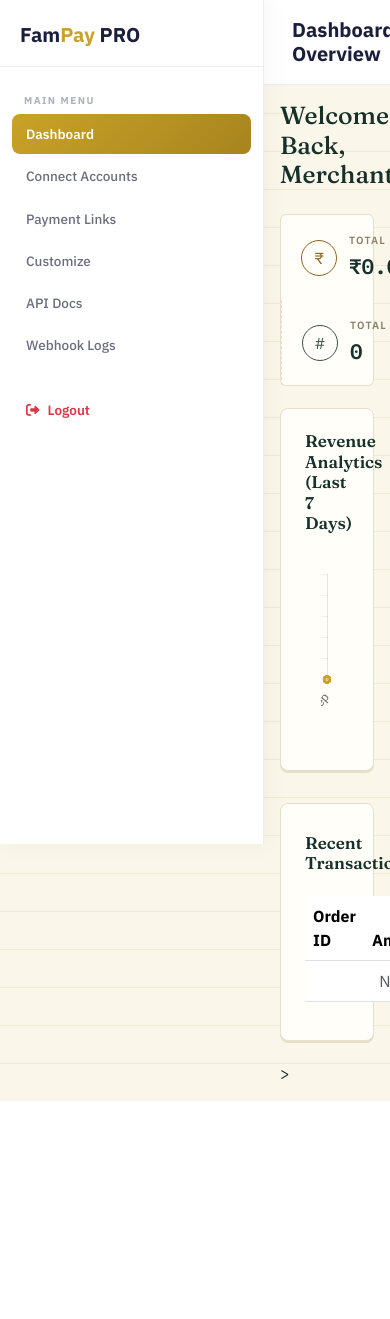
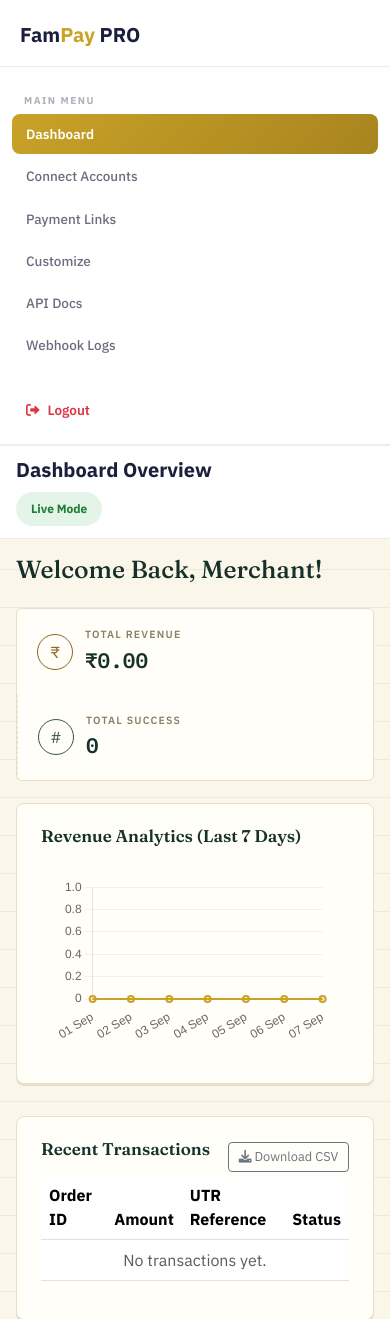
Before and after one commit to KARAMbhaiyaaaa425/KARAN13467GH, a Flask app: page / in a window 390 px wide; the page is wider, and only the part inside the window is pictured. Shown: the top 1319 px of that part. Before the commit the page ends 1101 px from the top of that part, so only its background shows below. Run offline with Flask 3, Linux system fonts and the light colour scheme; the visitor is signed in with stand-in values (Sample User, id 1); data comes from the database, SQL or seed files in the repository; data that the repository does not hold is empty.

Commit message:
Add files via upload

```diff
--- a/templates/dashboard.html
+++ b/templates/dashboard.html
@@ -167,6 +167,36 @@ body{
 .btn-gold:hover { background: var(--pg-gold-dark); color: #fff; }
 
 .api-box { background: #16302A; color: #E8C874; padding: 15px; border-radius: 8px; font-family: monospace; font-size: 16px; margin-top: 10px;}
+
+@media (max-width: 768px) {
+    .dashboard-sidebar {
+        position: static;
+        width: 100%;
+        height: auto;
+        border-right: none;
+        border-bottom: 2px solid var(--pg-border);
+    }
+    .dashboard-main {
+        margin-left: 0;
+    }
+    .sidebar-nav {
+        padding-bottom: 12px;
+        overflow-y: visible;
+    }
+    .dashboard-topbar {
+        padding: 12px 16px;
+        flex-direction: column;
+        gap: 10px;
+        align-items: flex-start;
+    }
+    .grid {
+        grid-template-columns: 1fr !important;
+    }
+    .api-sidebar, .api-content-pane {
+        width: 100% !important;
+        float: none !important;
+    }
+}
 </style>
     <script src="https://cdn.jsdelivr.net/npm/chart.js"></script>
 </head>
```
Also changed, not shown: templates/checkout.html (+49 -4 lines).
